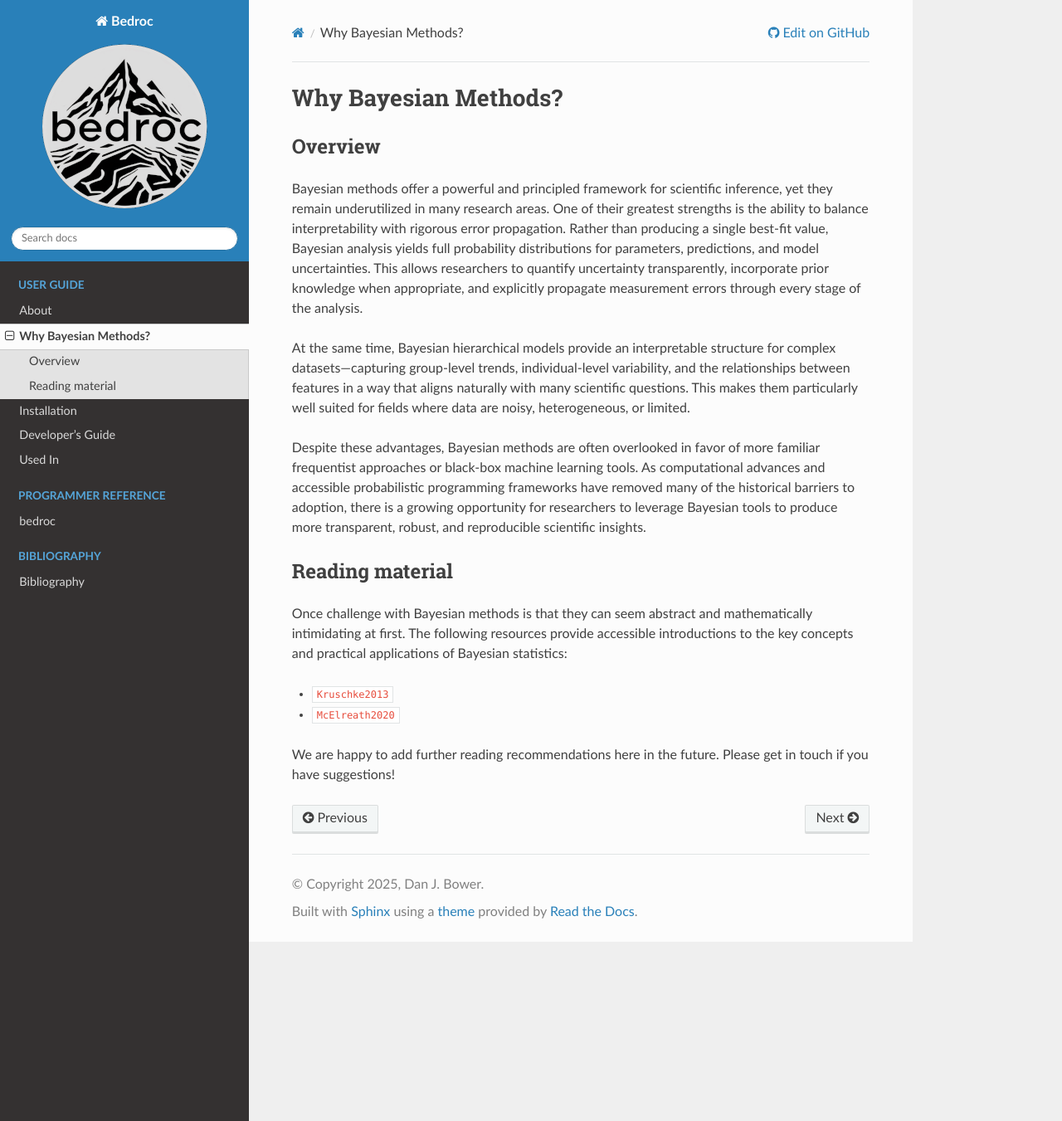
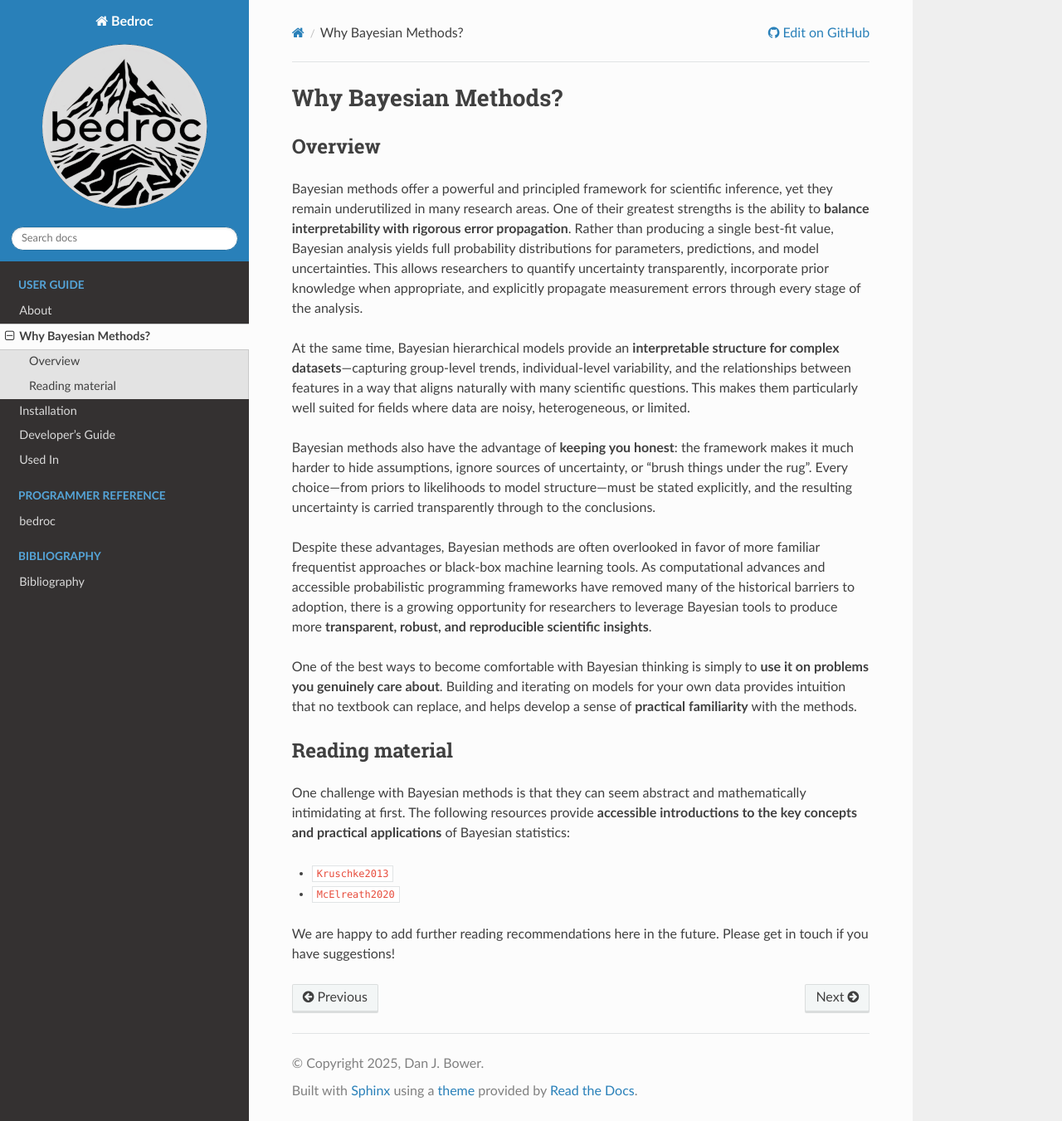
Before and after one commit to ExPlanetology/bedroc, a Sphinx documentation site: the page built from docs/bayesian.rst, in a window 1280 px wide and 1351 px high. Shown: the whole window at 83% size. Built offline with Sphinx 7.4.7 and the Read the Docs theme 3.1.0, drawn with Linux system fonts in a browser that asks for light colours; cross-references to code outside the pages are shown as plain code.

Commit message:
docs: updates

```diff
--- a/docs/bayesian.rst
+++ b/docs/bayesian.rst
@@ -6,16 +6,20 @@ Why Bayesian Methods?
 Overview
 --------
 
-Bayesian methods offer a powerful and principled framework for scientific inference, yet they remain underutilized in many research areas. One of their greatest strengths is the ability to balance interpretability with rigorous error propagation. Rather than producing a single best-fit value, Bayesian analysis yields full probability distributions for parameters, predictions, and model uncertainties. This allows researchers to quantify uncertainty transparently, incorporate prior knowledge when appropriate, and explicitly propagate measurement errors through every stage of the analysis.
+Bayesian methods offer a powerful and principled framework for scientific inference, yet they remain underutilized in many research areas. One of their greatest strengths is the ability to **balance interpretability with rigorous error propagation**. Rather than producing a single best-fit value, Bayesian analysis yields full probability distributions for parameters, predictions, and model uncertainties. This allows researchers to quantify uncertainty transparently, incorporate prior knowledge when appropriate, and explicitly propagate measurement errors through every stage of the analysis.
 
-At the same time, Bayesian hierarchical models provide an interpretable structure for complex datasets---capturing group-level trends, individual-level variability, and the relationships between features in a way that aligns naturally with many scientific questions. This makes them particularly well suited for fields where data are noisy, heterogeneous, or limited.
+At the same time, Bayesian hierarchical models provide an **interpretable structure for complex datasets**---capturing group-level trends, individual-level variability, and the relationships between features in a way that aligns naturally with many scientific questions. This makes them particularly well suited for fields where data are noisy, heterogeneous, or limited.
 
-Despite these advantages, Bayesian methods are often overlooked in favor of more familiar frequentist approaches or black-box machine learning tools. As computational advances and accessible probabilistic programming frameworks have removed many of the historical barriers to adoption, there is a growing opportunity for researchers to leverage Bayesian tools to produce more transparent, robust, and reproducible scientific insights.
+Bayesian methods also have the advantage of **keeping you honest**: the framework makes it much harder to hide assumptions, ignore sources of uncertainty, or "brush things under the rug". Every choice---from priors to likelihoods to model structure---must be stated explicitly, and the resulting uncertainty is carried transparently through to the conclusions.
+
+Despite these advantages, Bayesian methods are often overlooked in favor of more familiar frequentist approaches or black-box machine learning tools. As computational advances and accessible probabilistic programming frameworks have removed many of the historical barriers to adoption, there is a growing opportunity for researchers to leverage Bayesian tools to produce more **transparent, robust, and reproducible scientific insights**.
+
+One of the best ways to become comfortable with Bayesian thinking is simply to **use it on problems you genuinely care about**. Building and iterating on models for your own data provides intuition that no textbook can replace, and helps develop a sense of **practical familiarity** with the methods.
 
 Reading material
 ----------------
 
-Once challenge with Bayesian methods is that they can seem abstract and mathematically intimidating at first. The following resources provide accessible introductions to the key concepts and practical applications of Bayesian statistics:
+One challenge with Bayesian methods is that they can seem abstract and mathematically intimidating at first. The following resources provide **accessible introductions to the key concepts and practical applications** of Bayesian statistics:
 
 - :cite:t:`Kruschke2013`
 - :cite:t:`McElreath2020`
--- a/docs/refs.bib
+++ b/docs/refs.bib
@@ -11,9 +11,10 @@
 
 @Book{McElreath2020,
   author    = {Richard McElreath},
-  title     = {Statistical Rethinking: A Bayesian Course with Examples in R and Stan},
-  publisher = {CRC Press},
+  title     = {Statistical Rethinking: A Bayesian Course with Examples in {R} and {STAN}},
+  publisher = {Chapman and Hall/CRC},
   year      = {2020},
   edition   = {2nd},
   isbn      = {978-0367139919},
+  doi       = {https://doi.org/10.1201/9780429029608},
 }
```
